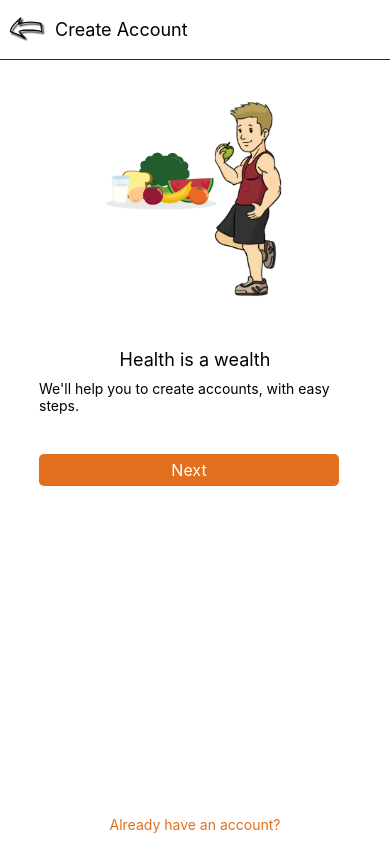
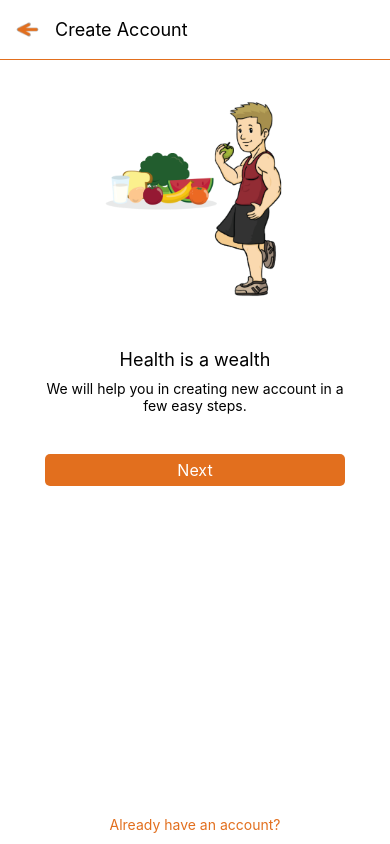
Before and after one commit to ohowajiha/FYP_Fitness_center, a React Native app: screen / in a window 390 px wide. Both pictures are taken after typing "name@example.com", "Sample" into the empty fields and a click on the button "CREATE NEW ACCOUNT". Built offline with nearby package versions, Linux system fonts and the light colour scheme.

Commit message:
Errors fixed in first signup page

```diff
--- a/App.js
+++ b/App.js
@@ -5,13 +5,20 @@ import Login from './resources/screens/Login';
 import Signup from './resources/screens/Signup';
 
 const App = () => {
+  const [isEnglish, setIsEnglish]=useState(true);
   const [isSignup, setIsSignup]=useState(false);
   let content;
 
+  const signupPressed=(setEnglish)=>{
+    setIsSignup(true);
+    console.log(isEnglish);
+    setIsEnglish(setEnglish);
+  }
+
   if(isSignup)
-    content=<Signup shiftLoginScreen={()=>setIsSignup(false)} />;
+    content=<Signup setEnglish={isEnglish} shiftLoginScreen={()=>setIsSignup(false)} />;
   else
-    content=<Login shiftSignupScreen={()=>setIsSignup(true)}/>;
+    content=<Login shiftSignupScreen={signupPressed}/>;
 
   return(
     <View style={styles.container}>
--- a/resources/colors/Colors.js
+++ b/resources/colors/Colors.js
@@ -1,5 +1,6 @@
 export default{
     primary: '#E26F1E',
     noBackground: '#00000000',
-    secondLogoColor: '#7F0808'
+    secondLogoColor: '#7F0808',
+    defaultColor: '#2196F3'
 };
--- a/resources/components/SignupScreenHeader.js
+++ b/resources/components/SignupScreenHeader.js
@@ -1,14 +1,16 @@
 import React from 'react';
 import {View, Text, StyleSheet, Image, TouchableOpacity} from 'react-native';
 import Colors from '../colors/Colors';
+import Strings from '../strings/Strings';
+import UrduStrings from '../strings/UrduStrings';
 
 const SignupScreenHeader = props =>{
     return(
-        <View style={styles.signupHeader}>
+        <View style={[props.setEnglish ? styles.signupHeader: styles.signupHeader2]}>
             <TouchableOpacity onPress={props.shiftLoginScreen}>
-                    <Image source={require('../images/leftIcon.png')} style={styles.btnBack}/>
+                    <Image source={props.setEnglish ? require('../images/leftIcon.png'): require('../images/rightIcon.png')} style={styles.btnBack}/>
             </TouchableOpacity>
-            <Text style={styles.label}>Create Account</Text>
+            <Text style={styles.label}>{ props.title }</Text>
         </View>
     )
 };
@@ -16,6 +18,16 @@ const SignupScreenHeader = props =>{
 const styles= StyleSheet.create({
     signupHeader:{
         flexDirection:'row',
+        height: 60,
+        width: '100%',
+        padding: 10,
+        justifyContent:'flex-start',
+        alignItems: 'center',
+        borderBottomColor: Colors.primary,
+        borderBottomWidth:1
+    },
+    signupHeader2:{
+        flexDirection:'row-reverse',
         height: 60,
         width: '100%',
         padding: 10,
--- a/resources/screens/Login.js
+++ b/resources/screens/Login.js
@@ -49,7 +49,7 @@ const Login = props => {
 
             <View style={styles.signupButtons}>
                 <View style={{width:250}}>
-                    <Button onPress={props.shiftSignupScreen} title={isEnglish ? Strings.signupText : UrduStrings.signupText}/>
+                    <Button onPress={()=>props.shiftSignupScreen(isEnglish)} title={isEnglish ? Strings.signupText : UrduStrings.signupText}/>
                 </View>
             </View>
         </View>
--- a/resources/screens/Signup.js
+++ b/resources/screens/Signup.js
@@ -2,27 +2,29 @@ import React from 'react';
 import {View, Text, Image, StyleSheet, TouchableOpacity} from 'react-native';
 import SignupScreenHeader from '../components/SignupScreenHeader';
 import Colors from '../colors/Colors';
+import Strings from '../strings/Strings';
+import UrduStrings from '../strings/UrduStrings';
 
 const Signup = props =>{
     return(
         <>
-        <SignupScreenHeader shiftLoginScreen={props.shiftLoginScreen} />
+        <SignupScreenHeader shiftLoginScreen={props.shiftLoginScreen} setEnglish={props.setEnglish} title={props.setEnglish ? Strings.signupLabel : UrduStrings.signupLabel}/>
         <View style={styles.container}>
 
             <View style={styles.sloganContainer} >
                 <Image source={require('../images/signupSlogan.png')} style={styles.sloganImage} />
-                <Text style={styles.slogan}>Health is a wealth</Text>
+                <Text style={styles.slogan}>{props.setEnglish ? Strings.signupQuote : UrduStrings.signupQuote}</Text>
             </View>
 
-            <Text style={{marginTop:10}}>We'll help you to create accounts, with easy steps.</Text>
+            <Text style={{marginTop:10, textAlign:'center'}}>{props.setEnglish ? Strings.flowText : UrduStrings.flowText}</Text>
 
             <TouchableOpacity style={styles.button1} >
-                    <Text style={styles.btnText1}> Next </Text>
+                    <Text style={styles.btnText1}>{props.setEnglish ? Strings.nextText : UrduStrings.nextText}</Text>
             </TouchableOpacity>
         </View>
         <View style={{alignItems:'center'}}>
             <TouchableOpacity style={styles.button2} onPress={props.shiftLoginScreen}>
-                <Text style={styles.btnText2}> Already have an account? </Text>
+                <Text style={styles.btnText2}>{props.setEnglish ? Strings.loginText : UrduStrings.loginText}</Text>
             </TouchableOpacity>
         </View>
         </>
@@ -32,7 +34,8 @@ const Signup = props =>{
 const styles= StyleSheet.create({
     container:{
         flex:1,
-        padding: '10%'
+        padding: '10%',
+        alignItems:'center'
     },
     sloganContainer:{
         marginTop: 0,
--- a/resources/strings/Strings.js
+++ b/resources/strings/Strings.js
@@ -14,5 +14,13 @@ export default{
     // spliter
     spliterText: "OR",
     // signup Button
-    signupText: "CREATE NEW ACCOUNT"
+    signupText: "CREATE NEW ACCOUNT",
+
+
+    //signup Avtivity
+    signupLabel:"Create Account",
+    signupQuote: "Health is a wealth",
+    flowText: "We will help you in creating new account in a few easy steps.",
+    nextText: "Next",
+    loginText: "Already have an account?"
 };
--- a/resources/strings/UrduStrings.js
+++ b/resources/strings/UrduStrings.js
@@ -14,5 +14,13 @@ export default{
     // spliter
     spliterText: "یا",
     // signup Button
-    signupText: "نیا اکاؤنٹ بنائیں"
+    signupText: "نیا اکاؤنٹ بنائیں",
+
+    //signup Avtivity
+    signupLabel:"اکاؤنٹ بنائیں",
+    signupQuote: "صحت ایک دولت ہے۔",
+    welcomeText: "میں خوش آمدید \"Fitness Center\"",
+    flowText: "ہم چند آسان مراحل میں نیا اکاؤنٹ بنانے میں آپ کی مدد کریں گے۔",
+    nextText: "اگلا",
+    loginText: "پہلے سے اکاؤنٹ موجود ہے؟"
 };
```
Also changed, not shown: resources/images/leftIcon.png, resources/images/rightIcon.png (added).
